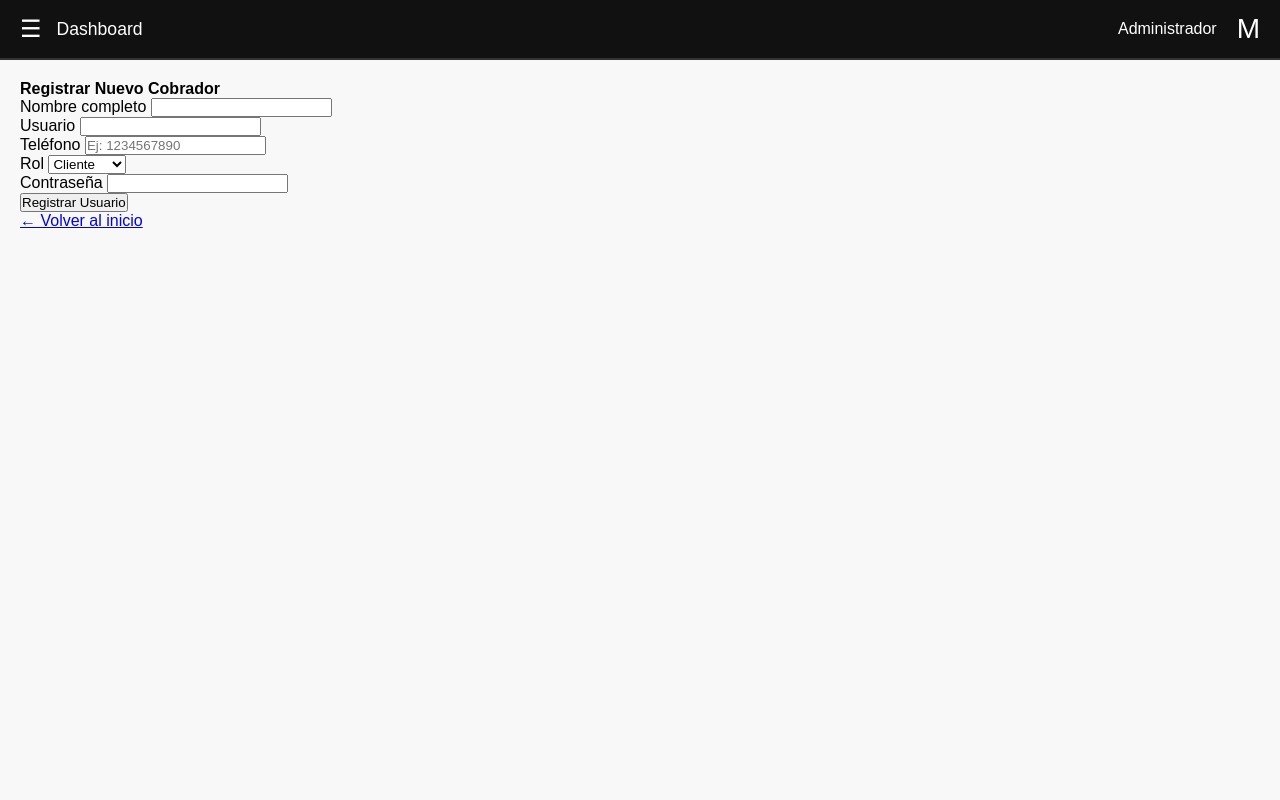
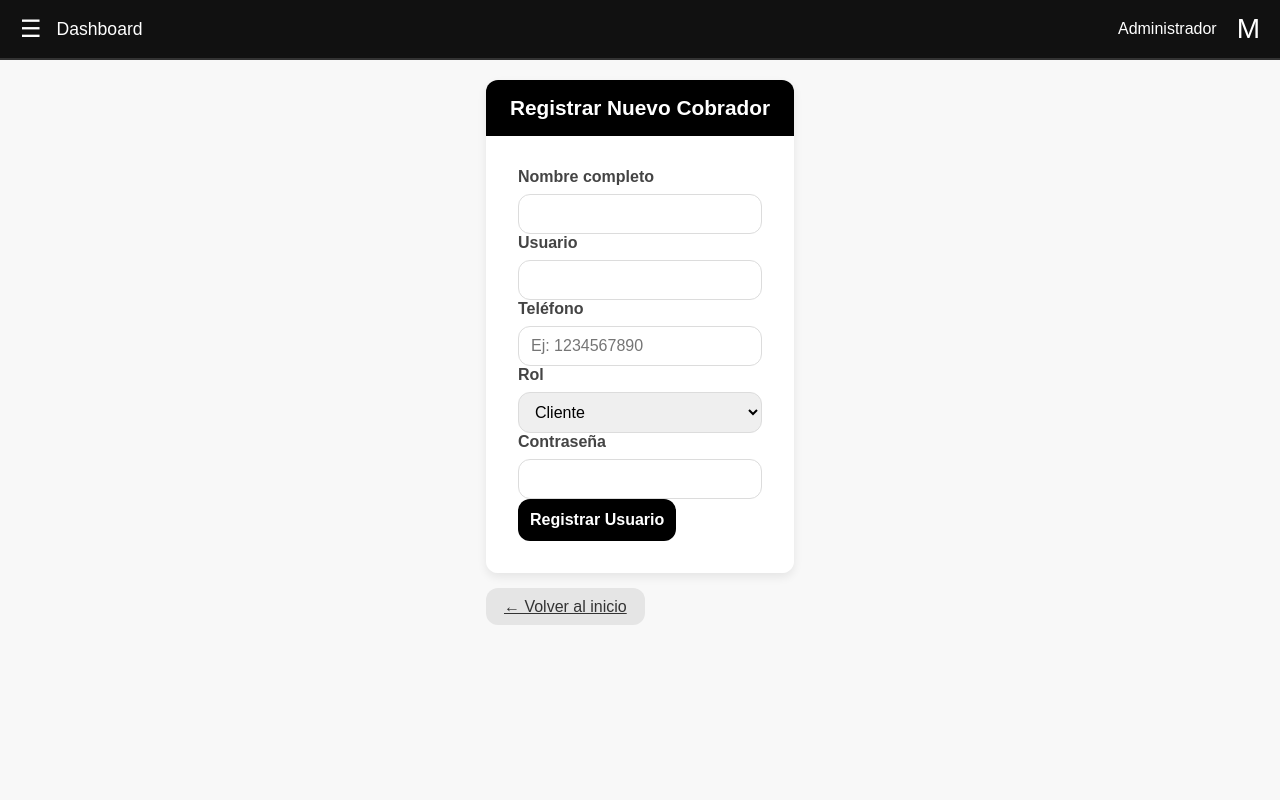
Before and after one commit to raulhongo3132/administracion-de-microcreditos, a Flask app: template app/templates/admin/registrar_cobrador.html in a window 1280 px wide. Run offline with Flask 3, Linux system fonts and the light colour scheme; the template is opened without the code that fills it: values that come from a table or form of the project are taken from there, others are empty; parts of the project's set-up code (start-up, migrations or seed data) failed here and were passed over.

Commit message:
Estilos de formularios y tablas para trgistrar usuarios

```diff
--- /dev/null
+++ b/app/static/css/admin/registrar_usuario.css
@@ -0,0 +1,157 @@
+/* =========================================
+   FORMULARIO REGISTRAR USUARIO / COBRADOR
+   ========================================= */
+:root {
+    --negro: #000;
+    --gris-borde: #dcdcdc;
+    --gris-fondo: #f5f5f5;
+    --gris-texto: #333;
+    --blanco: #fff;
+    --radius: 12px;
+    --fuente: "Segoe UI", Arial, sans-serif;
+}
+
+body {
+    background-color: var(--gris-fondo);
+    font-family: var(--fuente);
+    color: var(--gris-texto);
+}
+
+/* Centrar la tarjeta en pantallas grandes */
+.container {
+    display: flex;
+    justify-content: center;
+    align-items: flex-start;
+    min-height: calc(100vh - 120px);
+}
+
+/* === Tarjeta principal === */
+.card {
+    width: 100%;
+    max-width: 520px;
+    border: none;
+    border-radius: var(--radius);
+    box-shadow: 0 4px 10px rgba(0, 0, 0, 0.08);
+    overflow: hidden;
+}
+
+/* === Encabezado (negro con texto blanco) === */
+.card-header {
+    background-color: var(--negro);
+    color: var(--blanco);
+    padding: 1rem 1.5rem;
+    text-align: center;
+}
+
+.card-header h4 {
+    margin: 0;
+    font-size: 1.3rem;
+    font-weight: 600;
+}
+
+/* === Cuerpo del formulario === */
+.card-body {
+    background-color: var(--blanco);
+    padding: 2rem;
+}
+
+/* Etiquetas */
+.form-label {
+    font-weight: 600;
+    color: #444;
+    margin-bottom: 6px;
+}
+
+/* Inputs y selects */
+.form-control,
+.form-select {
+    border-radius: var(--radius);
+    border: 1px solid var(--gris-borde);
+    padding: 10px 12px;
+    font-size: 1rem;
+    transition: all 0.2s ease;
+}
+
+.form-control:focus,
+.form-select:focus {
+    border-color: var(--negro);
+    box-shadow: 0 0 0 2px rgba(0, 0, 0, 0.08);
+    outline: none;
+}
+
+/* Mensajes de error */
+.text-danger small {
+    display: block;
+    margin-top: 4px;
+    font-size: 0.85rem;
+}
+
+/* === Botones === */
+.btn-primary {
+    background-color: var(--negro);
+    color: white;
+    border: none;
+    border-radius: var(--radius);
+    padding: 12px;
+    font-weight: 600;
+    font-size: 1rem;
+    transition: background-color 0.2s ease;
+}
+
+.btn-primary:hover {
+    background-color: #222;
+}
+
+.btn-secondary {
+    background-color: #e5e5e5;
+    color: #333;
+    border: none;
+    border-radius: var(--radius);
+    padding: 10px 18px;
+    font-weight: 500;
+    transition: background-color 0.2s ease;
+}
+
+.btn-secondary:hover {
+    background-color: #d5d5d5;
+}
+
+/* === Espaciado final === */
+.text-center.mt-3 {
+    margin-top: 25px !important;
+}
+
+/* === Responsive === */
+@media (max-width: 768px) {
+    .container {
+        align-items: center;
+        padding: 0 15px;
+    }
+
+    .card {
+        max-width: 100%;
+    }
+
+    .card-body {
+        padding: 1.5rem;
+    }
+}
+/* =========================================
+   FORMATO: ETIQUETA ARRIBA DEL INPUT
+   ========================================= */
+.mb-3 {
+    display: flex;
+    flex-direction: column;
+}
+
+.form-label {
+    display: block;
+    margin-bottom: 6px;
+    font-weight: 600;
+    color: #444;
+}
+
+.form-control,
+.form-select {
+    margin-top: 2px;
+}
--- a/app/templates/admin/registrar_cobrador.html
+++ b/app/templates/admin/registrar_cobrador.html
@@ -1,5 +1,8 @@
 {% extends "base_admin.html" %}
 {% block title %}{{ route_name }}{% endblock %}
+{% block extra_css %}
+<link rel="stylesheet" href="{{ url_for('static', filename='css/admin/registrar_usuario.css') }}">
+{% endblock %}
 {% block content %}
 <div class="container mt-4">
     <div class="row justify-content-center">
--- a/app/templates/admin/usuarios.html
+++ b/app/templates/admin/usuarios.html
@@ -1,10 +1,12 @@
 {% extends "base_admin.html" %}
 {% block title %}{{ route_name }}{% endblock %}
+{% block extra_css %}
+    <link rel="stylesheet" href="{{ url_for('static', filename='css/admin/usuarios.css') }}">
+{% endblock %}
 {% block content %}
 <div class="container-fluid">
     <!-- Encabezado -->
     <div class="d-flex justify-content-between align-items-center mb-4">
-        <h1 class="h3">{{ route_name }}</h1>
         <a href="{{ url_for('admin.registrar_cobrador') }}" class="btn btn-primary">
             <i class="fas fa-plus"></i> Registrar Nuevo Usuario
         </a>
--- a/app/templates/base_admin.html
+++ b/app/templates/base_admin.html
@@ -5,6 +5,7 @@
     <meta name="viewport" content="width=device-width, initial-scale=1.0">
     <title>{% block title %}Panel Administrador{% endblock %}</title>
     <link rel="stylesheet" href="{{ url_for('static', filename='css/base.css') }}">
+    {% block extra_css %}{% endblock %}
 </head>
 <body>
     <div class="admin-layout">
```
Also changed, not shown: app/static/css/admin/usuarios.css (added, +193 -0 lines).
